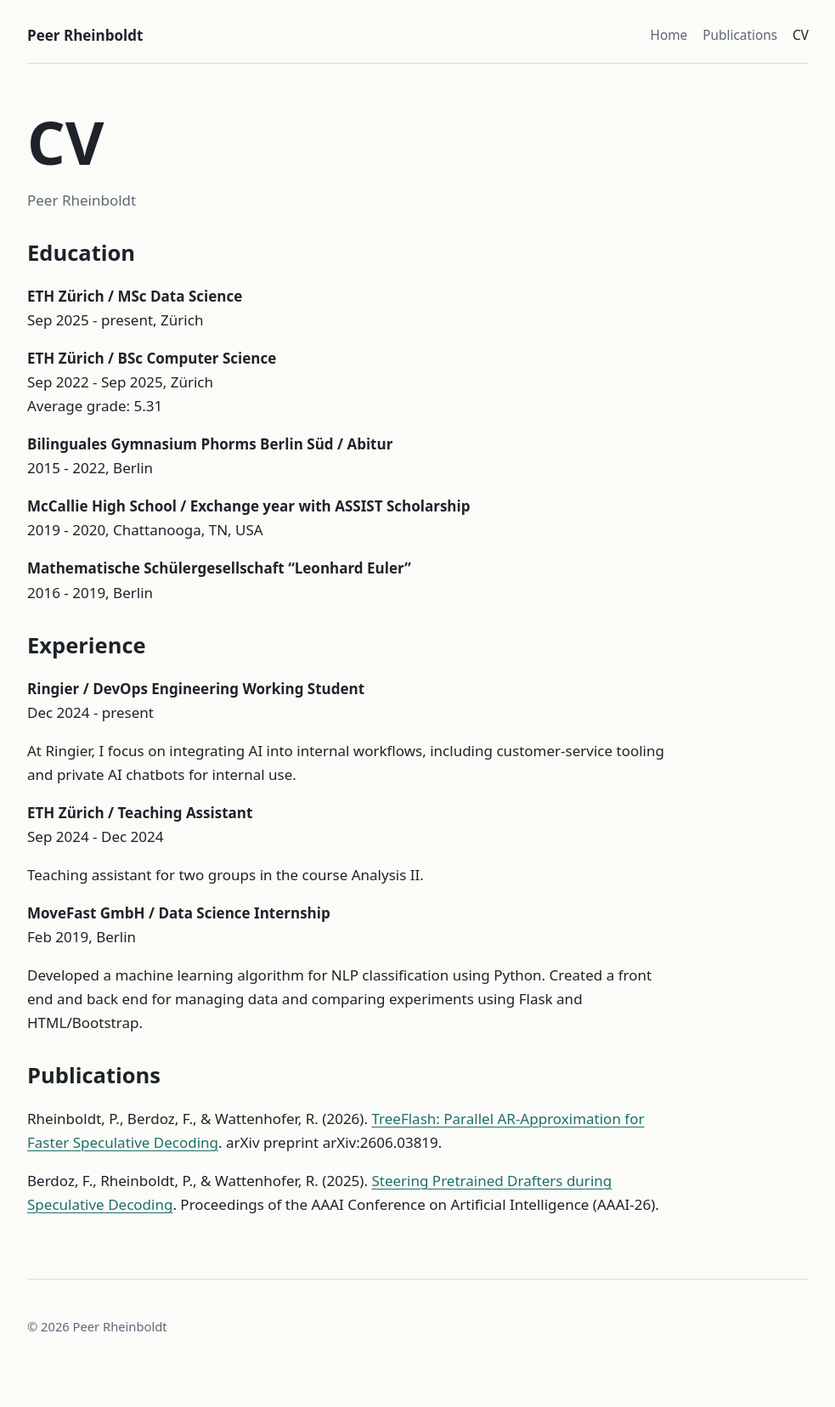
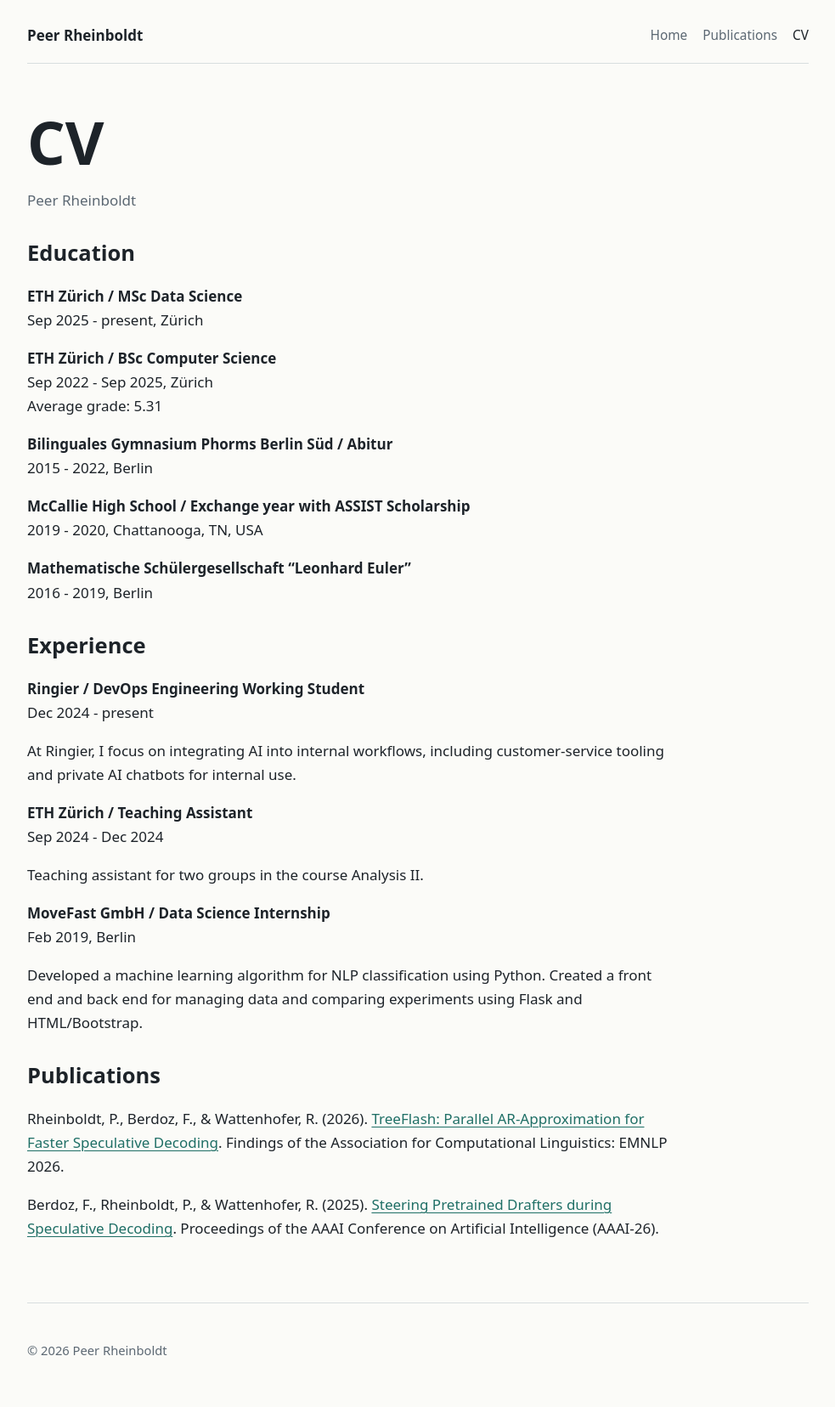
Before and after one commit to peer-rh/peer-rh.github.io, a Jekyll site: the page built from cv.md, in a window 1280 px wide. Shown: the whole page at 85% size, without its empty margins (148-1131 px from the left). Built offline with Jekyll 4.4.1, drawn with Linux system fonts in a browser that asks for light colours; before the commit the page ends 1628 px from its top, so only the background shows below that.

Commit message:
Updated Site

```diff
--- a/assets/files/treeflash.bib
+++ b/assets/files/treeflash.bib
@@ -1,6 +1,6 @@
-@article{rheinboldt2026treeflash,
+@inproceedings{rheinboldt2026treeflash,
   title = {TreeFlash: Parallel AR-Approximation for Faster Speculative Decoding},
   author = {Rheinboldt, Peer and Berdoz, Fr{\'e}d{\'e}ric and Wattenhofer, Roger},
-  journal = {arXiv preprint arXiv:2606.03819},
+  booktitle = {Findings of the Association for Computational Linguistics: EMNLP 2026},
   year = {2026}
 }
--- a/cv.md
+++ b/cv.md
@@ -42,6 +42,6 @@ Developed a machine learning algorithm for NLP classification using Python. Crea
 
 ## Publications
 
-Rheinboldt, P., Berdoz, F., & Wattenhofer, R. (2026). [TreeFlash: Parallel AR-Approximation for Faster Speculative Decoding]({{ '/publications/treeflash/' | relative_url }}). arXiv preprint arXiv:2606.03819.
+Rheinboldt, P., Berdoz, F., & Wattenhofer, R. (2026). [TreeFlash: Parallel AR-Approximation for Faster Speculative Decoding]({{ '/publications/treeflash/' | relative_url }}). Findings of the Association for Computational Linguistics: EMNLP 2026.
 
 Berdoz, F., Rheinboldt, P., & Wattenhofer, R. (2025). [Steering Pretrained Drafters during Speculative Decoding]({{ '/publications/steering-pretrained-drafters/' | relative_url }}). Proceedings of the AAAI Conference on Artificial Intelligence (AAAI-26).
```
Also changed, not shown: _publications/treeflash.md (+1 -1 lines), index.md (+2 -1 lines).
